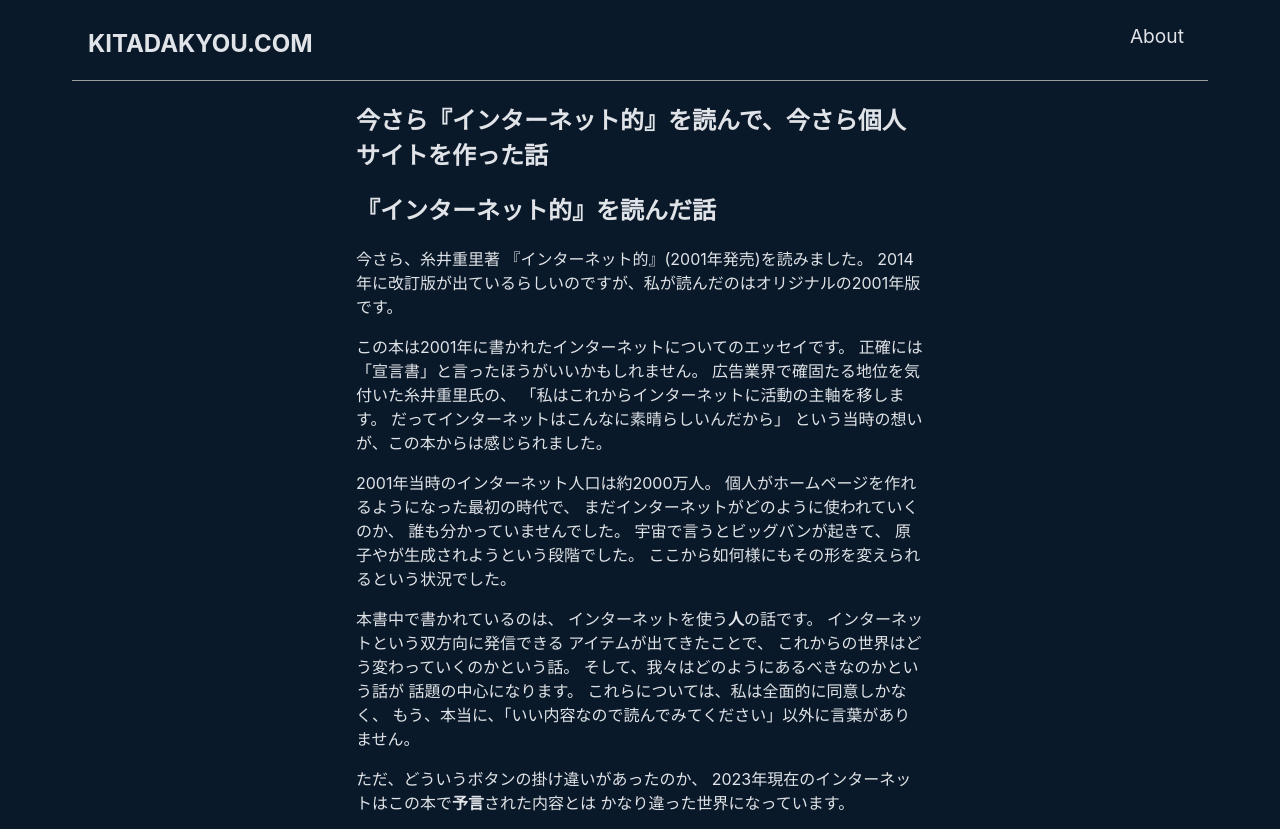
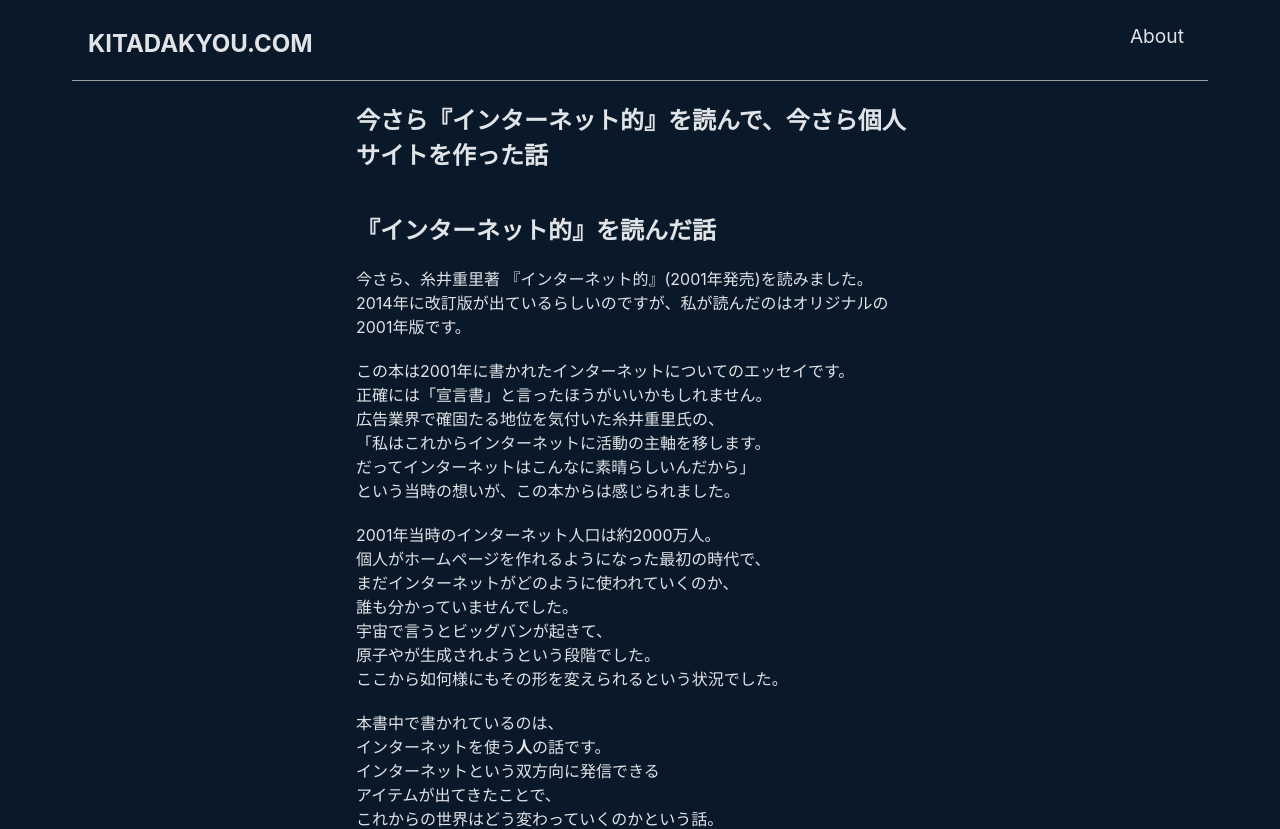
Before and after one commit to kitadakyou/kitadakyou.com, a Next.js app: page /blog/review-of-as-internet in a window 1280 px wide. Shown: the top 829 px of the page. Built offline with nearby package versions, Linux system fonts and the light colour scheme.

Commit message:
markdown の改行まわりをCSSでwork around

```diff
--- a/components/articleOfMarkdown.tsx
+++ b/components/articleOfMarkdown.tsx
@@ -19,7 +19,7 @@ export default function ArticleOfMarkdown (props: Props) {
 
   return (
     <article className={styles.article}>
-      <ReactMarkdown children={markdown} />
+      <ReactMarkdown children={markdown} className="line-break" />
     </article>
   )
 }
--- a/pages/_document.tsx
+++ b/pages/_document.tsx
@@ -2,9 +2,9 @@ import { Html, Head, Main, NextScript } from 'next/document'
 import MyHeader from '../components/myheader'
 import Script from 'next/script'
 import React from 'react'
-import { measurementId } from '../libs/firebase'
 
 const GoogleAnalytics = () => {
+  const measurementId = 'G-WK4056L7VX'
   if (process.env.NODE_ENV === 'production') {
     return (
         <React.Fragment>
--- a/pages/api/contents.tsx
+++ b/pages/api/contents.tsx
@@ -11,8 +11,8 @@ export default function Contents (req: NextApiRequest, res: NextApiResponse) {
   const contents: ContentApi[] = [
     {
       path: '/blog/review-of-as-internet',
-      title: '今さら『インターネット的』を読んだ話',
-      date: new Date('2023-1-1').toLocaleDateString('ja-JP'),
+      title: '今さら『インターネット的』を読んで、今さら個人サイトを作った話',
+      date: new Date('2023-1-18').toLocaleDateString('ja-JP'),
       genre: 'blog'
     }
   ]
--- a/styles/globals.css
+++ b/styles/globals.css
@@ -59,3 +59,19 @@ a {
   margin-block-end: 0.83em;
   font-size: 1.2rem;
 }
+
+.line-break {
+  white-space: pre-line;
+}
+
+.line-break p,
+.line-break h1,
+.line-break h2,
+.line-break h3,
+.line-break h4 {
+  margin-block-end: 0;
+}
+
+.line-break p {
+  margin-block-start: 0;
+}
```
